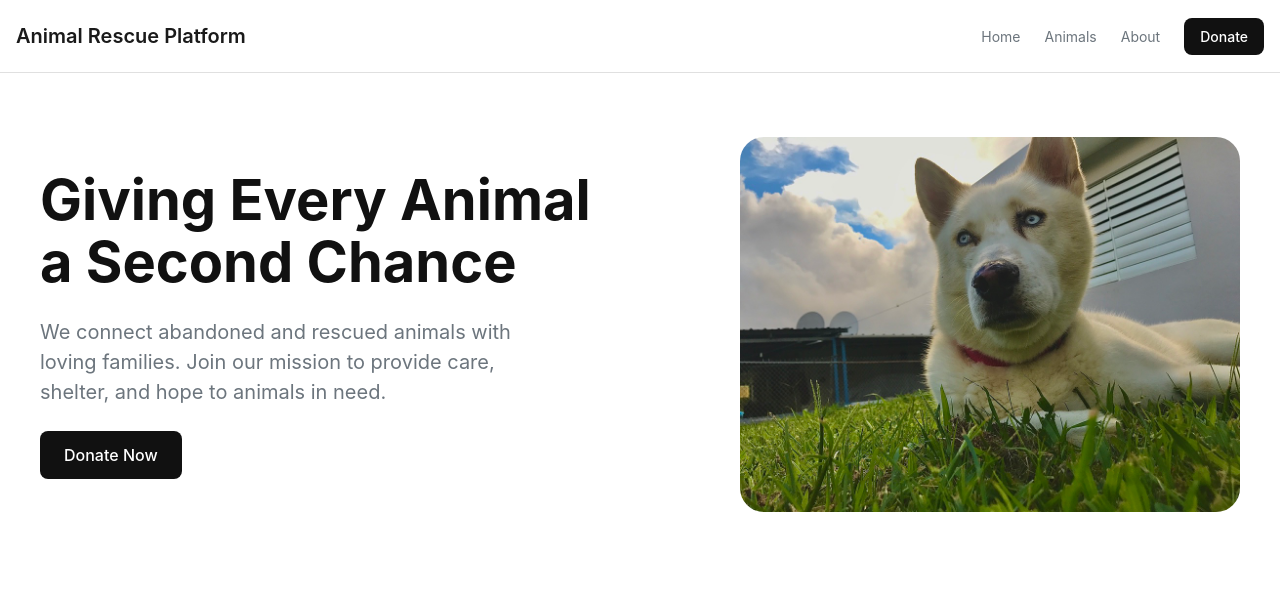
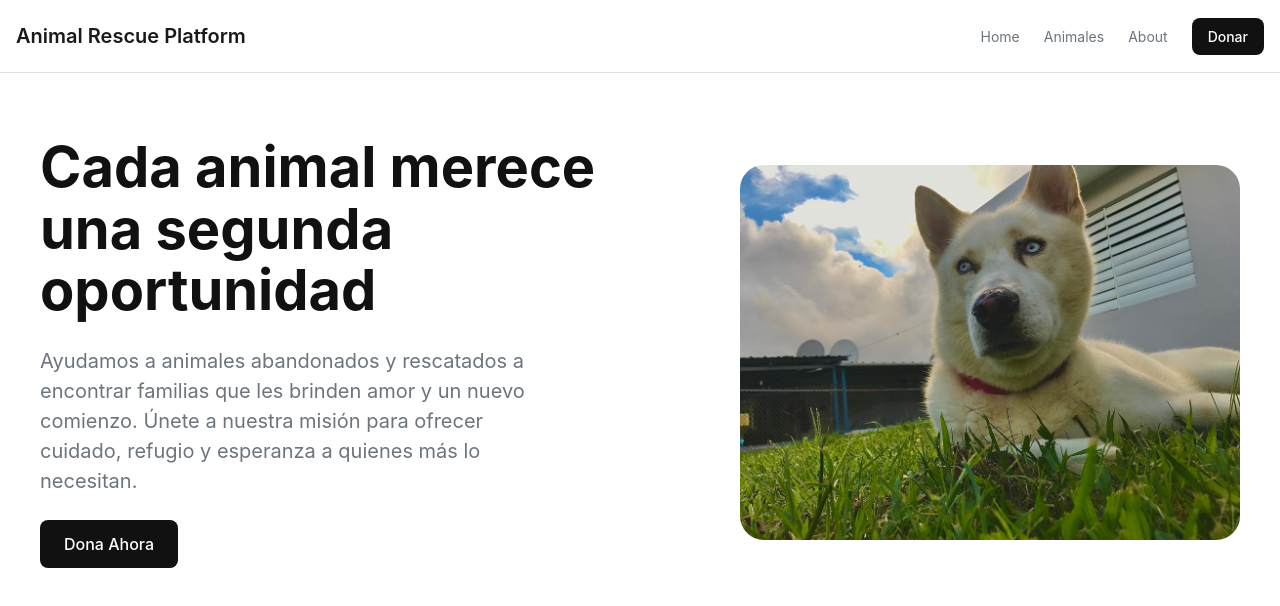
Before and after one commit to Lennon0926/capstone-animal-rescue-platform, a Next.js app in the folder apps/web/: page / in a window 1280 px wide. Shown: the top 606 px of the page. Built offline with nearby package versions, Linux system fonts and the light colour scheme.

Commit message:
Translate DonationSection and Header links to Spanish for localization

```diff
--- a/apps/web/components/Donate/donationSeccion.tsx
+++ b/apps/web/components/Donate/donationSeccion.tsx
@@ -8,16 +8,17 @@ export default function DonationSection() {
 
         <div className={styles.content}>
           <h1 className={styles.title}>
-            Giving Every Animal <br /> a Second Chance
+            Cada animal merece <br />
+            una segunda oportunidad
           </h1>
 
           <p className={styles.description}>
-            We connect abandoned and rescued animals with loving families.
-            Join our mission to provide care, shelter, and hope to animals in need.
+            Ayudamos a animales abandonados y rescatados a encontrar familias que les brinden amor y un nuevo comienzo.
+            Únete a nuestra misión para ofrecer cuidado, refugio y esperanza a quienes más lo necesitan.
           </p>
 
           <button className={styles.donateButton}>
-            Donate Now
+            Dona Ahora
           </button>
         </div>
 
--- a/apps/web/components/Header/headerContainer.tsx
+++ b/apps/web/components/Header/headerContainer.tsx
@@ -14,10 +14,10 @@ export default function Header() {
 
         <nav className={styles.navDesktop}>
           <Link href="/">Home</Link>
-          <Link href="/animals">Animals</Link>
+          <Link href="/animals">Animales</Link>
           <Link href="/about">About</Link>
           <Link href="/donation" className={styles.donateButton}>
-            Donate
+            Donar
           </Link>
         </nav>
 
```
